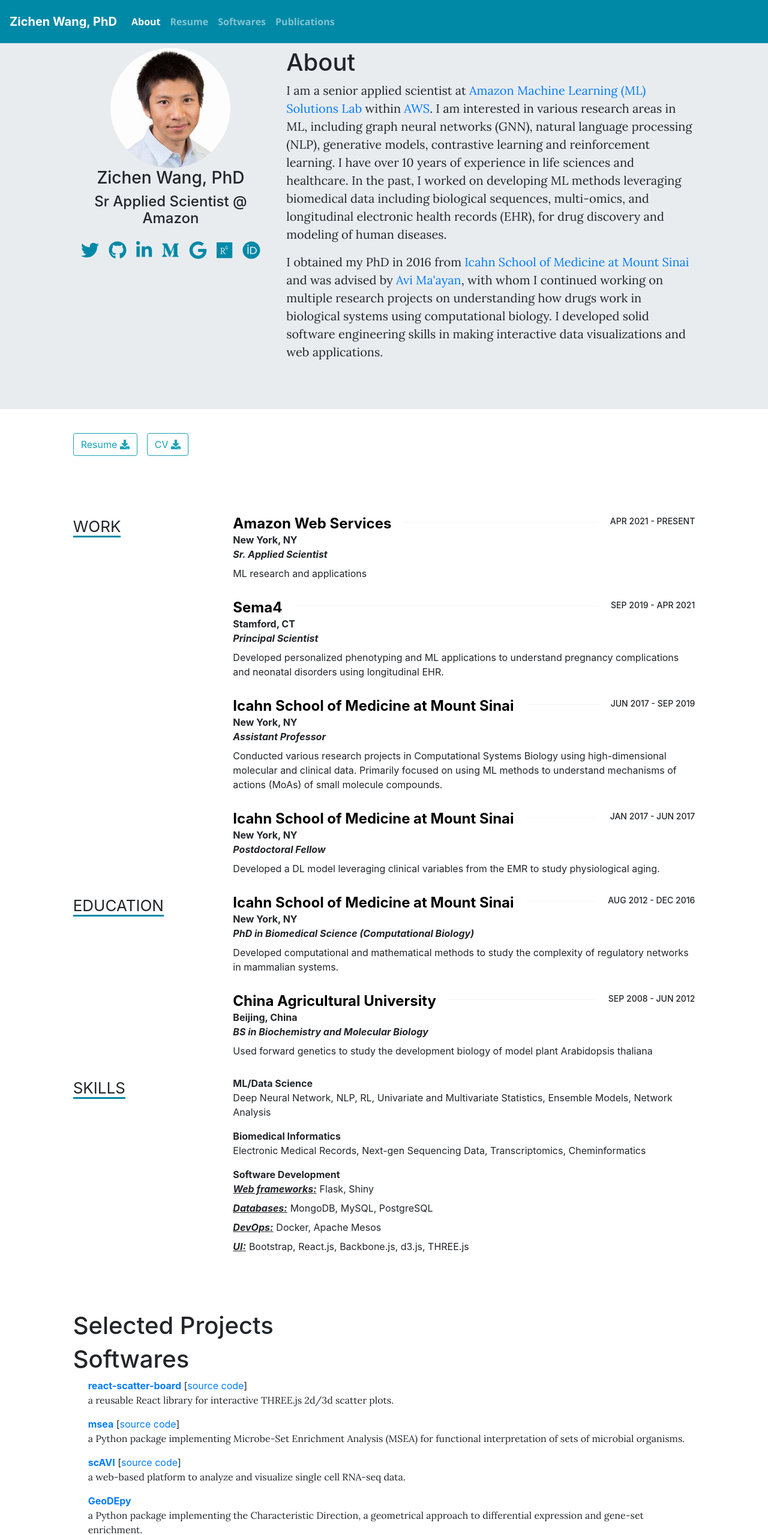
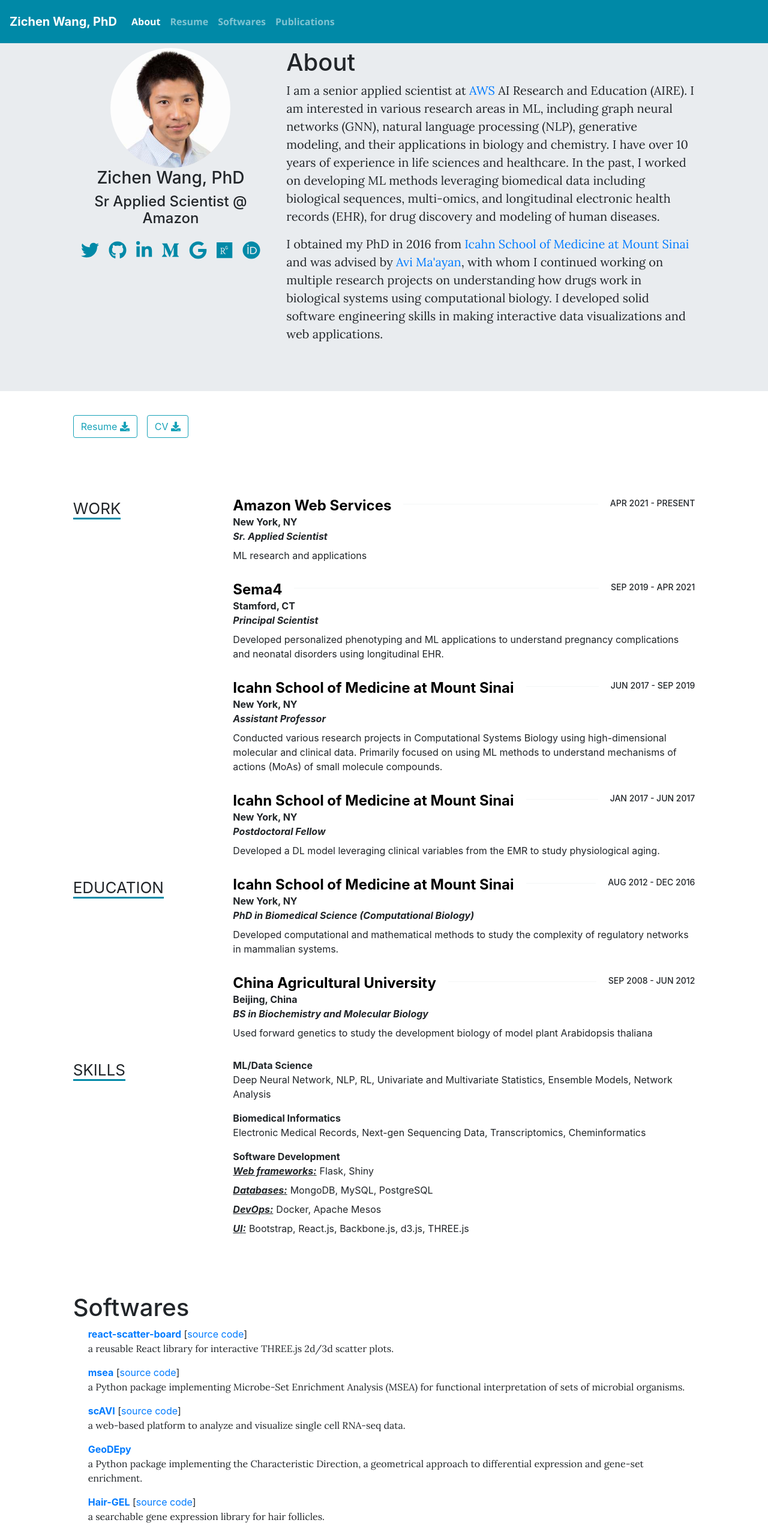
Before and after one commit to wangz10/wangz10.github.io, a React (Create React App) app: page / in a window 1280 px wide. Shown: the top 2559 px of the page at 60% size. Built offline with nearby package versions, Linux system fonts and the light colour scheme.

Commit message:
Updated about

```diff
--- a/src/App.js
+++ b/src/App.js
@@ -179,12 +179,12 @@
 
             </Col>
           </Row>
-          <Row id='projects' className='justify-content-md-center'>
+          {/* <Row id='projects' className='justify-content-md-center'>
             <Col md={10} sm={12}>
               <h1>Selected Projects</h1>
               <Projects data={this.state.projData} />
             </Col>
-          </Row>
+          </Row> */}
           <Row id='softwares' className='justify-content-md-center'>
             <Col md={10} sm={12}>
               <h1>Softwares</h1>
--- a/src/about.js
+++ b/src/about.js
@@ -38,12 +38,9 @@
                 <h1>About</h1>
                 <p className='lead'>
                   I am a senior applied scientist at {' '}
-                  <a href='https://aws.amazon.com/ml-solutions-lab/' target='_blank' rel='noopener noreferrer'>
-                    Amazon Machine Learning (ML) Solutions Lab
-                  </a> within {' '}
                   <a href='https://aws.amazon.com/' target='_blank' rel='noopener noreferrer'>
                     AWS
-                  </a>. I am interested in various research areas in ML, including graph neural networks (GNN), natural language processing (NLP), generative models, contrastive learning and reinforcement learning.
+                  </a> AI Research and Education (AIRE). I am interested in various research areas in ML, including graph neural networks (GNN), natural language processing (NLP), generative modeling, and their applications in biology and chemistry.
                   I have over 10 years of experience in life sciences and healthcare. In the past, I worked on developing ML methods leveraging biomedical data including biological sequences, multi-omics, and longitudinal electronic health records (EHR), for drug discovery and modeling of human diseases.
                 </p>
                 <p className='lead'>
```
